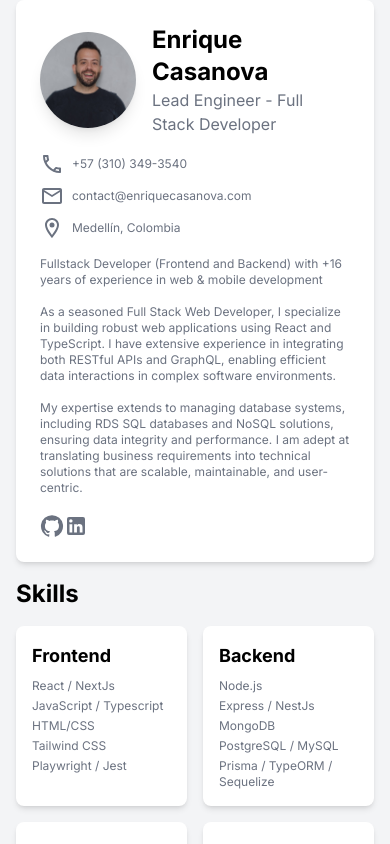
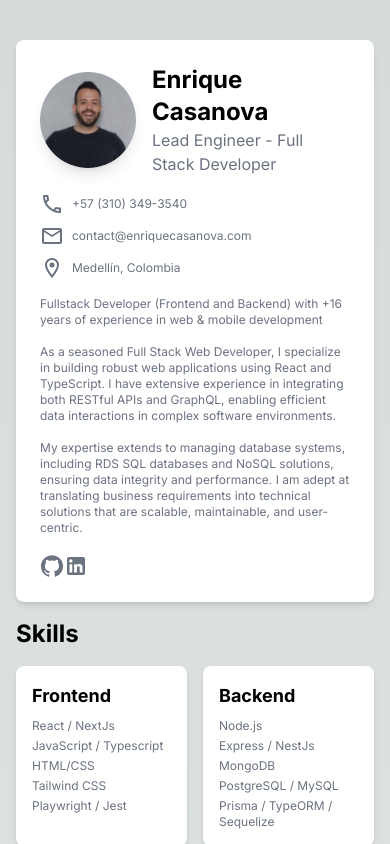
Before and after one commit to ecasanova/website, a Next.js app: page / in a window 390 px wide. Shown: the top 844 px of the page. Built offline with nearby package versions, Linux system fonts and the light colour scheme.

Commit message:
chore: Refactor page structure and components

```diff
--- a/src/app/page.js
+++ b/src/app/page.js
@@ -3,12 +3,6 @@ import Head from "next/head";
 
 export default function Home() {
   return (
-    <>
-      <Head>
-        <title>Enrique Casanova - Lead Engineer - Full Stack Developer</title>
-        <meta name="description" content="Enrique Casanova is a seasoned Lead Engineer and Full Stack Developer based in Medellín, Colombia, with over 16 years of experience in web and mobile development. Specializing in React, TypeScript, and database management with both SQL and NoSQL systems, Enrique delivers scalable and maintainable technical solutions tailored to business needs." />
-      </Head>
-      <Curriculum />
-    </>
+    <Curriculum />
   );
 }
--- a/src/components/Curriculum.jsx
+++ b/src/components/Curriculum.jsx
@@ -5,9 +5,9 @@ import { Skills } from './Skills';
 export function Curriculum() {
   return (
     (
-    <main className="bg-gray-100 dark:bg-gray-900;">
+    <main className="dark:bg-black">
       <div className="fluid-container mx-auto px-4">
-        <div className="grid md:grid-cols-[1fr_2fr]">
+        <div className="grid md:grid-cols-[1fr_2fr] py-4">
           <Sidebar />
           <div className="space-y-8 md:space-y-8 lg:space-y-8 md:overflow-scroll md:h-screen md:my-6 md:px-6 pt-4">
             <div>
--- a/src/components/Icon.jsx
+++ b/src/components/Icon.jsx
@@ -10,11 +10,11 @@ import Link from 'next/link';
 export function Icon({ type, href="#" }) {
     switch (type) {
         case "github":
-            return (<Link href={href} target={ (href === "#") ? "_self" : "_blank" }><GitHub className="text-gray-500 hover:text-black" /></Link>)
+            return (<Link href={href} target={ (href === "#") ? "_self" : "_blank" }><GitHub className="text-gray-500 hover:text-black dark:hover:text-white" /></Link>)
         case "linkedin":
-            return (<Link href={href} target={ (href === "#") ? "_self" : "_blank" }><LinkedInLogoIcon className="text-gray-500 hover:text-black" /></Link>)
+            return (<Link href={href} target={ (href === "#") ? "_self" : "_blank" }><LinkedInLogoIcon className="text-gray-500 hover:text-black dark:hover:text-white" /></Link>)
         case "twitter":
-            return (<Link href={href} target={ (href === "#") ? "_self" : "_blank" }><TwitterLogoIcon className="text-gray-500" /></Link>)
+            return (<Link href={href} target={ (href === "#") ? "_self" : "_blank" }><TwitterLogoIcon className="text-gray-500 " /></Link>)
         case "phone":
             return (<Link href={href} target={ (href === "#") ? "_self" : "_blank" }><PhoneIcon className="text-gray-500" /></Link>)
         case "mail":
--- a/src/components/Sidebar.jsx
+++ b/src/components/Sidebar.jsx
@@ -8,7 +8,7 @@ const years_of_experience = (new Date().getFullYear() - 2008) // 2008 is the yea
 
 export function Sidebar() {
     return (
-    <div className="bg-white dark:bg-gray-800 rounded-lg p-6 md:p-8 shadow-md md:my-6 sm:mt-6 md:mb-auto">
+    <div className="bg-white dark:bg-gray-800 rounded-lg p-6 md:p-8 shadow-md mt-6 sm:mt-6 md:mb-auto pt-6">
         <div className="space-y-4">
             <div className="flex items-center space-x-4">
             <Image src={profilePic} alt="Avatar" className="w-24 h-24 rounded-full object-cover shadow-lg"/>
```
